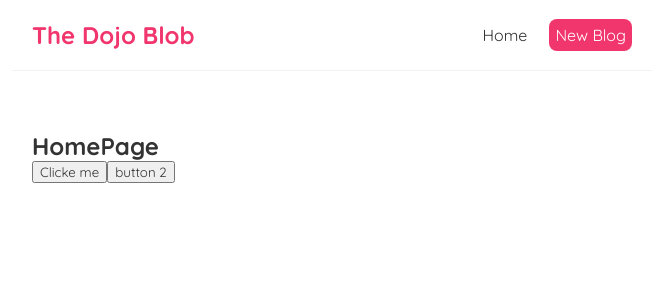
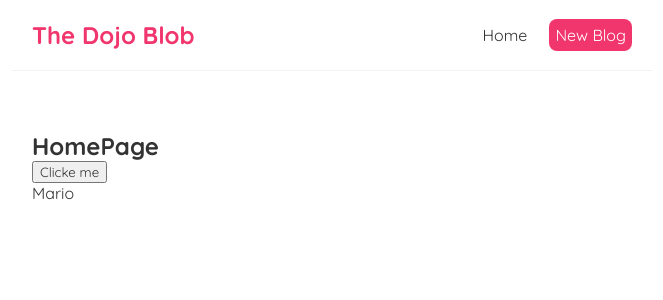
Before and after one commit to rlinsdev/Full-React, a React (Create React App) app: page / in a window 1280 px wide. Shown: the top 300 px of the page, without its empty margins (308-971 px from the left). Built offline with nearby package versions, Linux system fonts and the light colour scheme.

Commit message:
hooks in react

```diff
--- a/src/Home.js
+++ b/src/Home.js
@@ -1,19 +1,18 @@
+import { useState } from 'react';
+
 const Home = () => {
+    const [name, setName] = useState('Mario');
 
-  //
+
   const handleClick = () => {
-    console.log('teset');
+    setName('Luigi')
   };
-
-  const handleClickParameter = (param) =>{
-    console.log(`Hello ${param}`)
-  }
 
   return (
     <div className='home'>
       <h2>HomePage</h2>
       <button onClick={handleClick}>Clicke me</button>
-      <button onClick={()=>{handleClickParameter('teste!')}}>button 2</button>
+      <p>{name}</p>
     </div>
   );
 };
```
